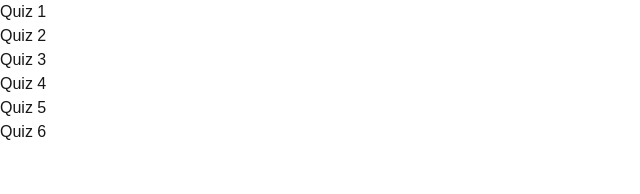
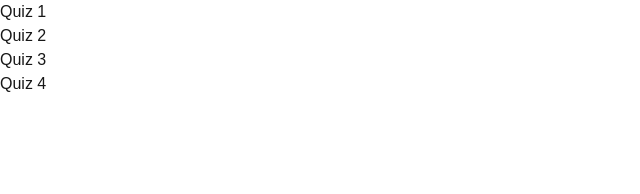
Before and after one commit to josee-fernandes/alpoo-quizzes, a Next.js app: page / in a window 1280 px wide. Shown: the top 194 px of the page, without its empty margins (0-640 px from the left). Built offline with nearby package versions, Linux system fonts and the light colour scheme.

Commit message:
refactor: remove unused quizzes cards

```diff
--- a/src/app/page.tsx
+++ b/src/app/page.tsx
@@ -9,8 +9,6 @@ export default function Home() {
           <QuizCard number={2} />
           <QuizCard number={3} />
           <QuizCard number={4} />
-          <QuizCard number={5} />
-          <QuizCard number={6} />
         </ul>
       </nav>
     </div>
```
